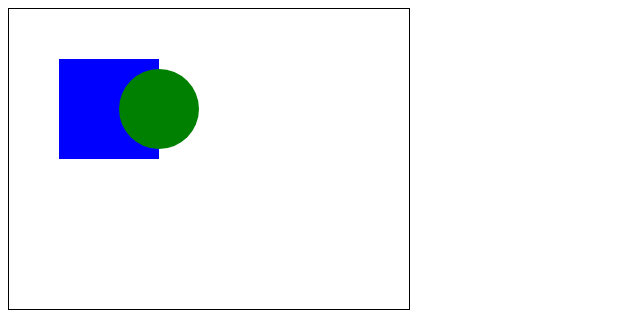
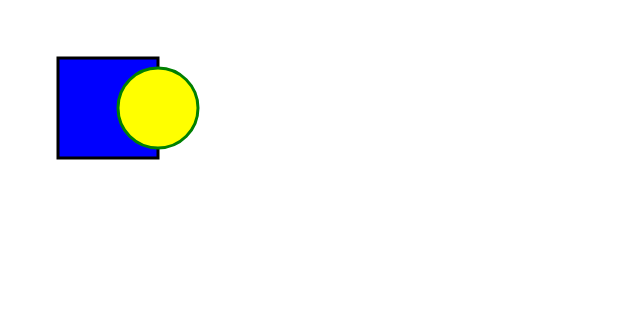
Before and after one commit to Mrsazazellll/Exercise-11, a plain HTML site: page index.html in a window 1280 px wide. Shown: the whole page, without its empty margins (0-640 px from the left). Drawn offline with Linux system fonts and the light colour scheme.

Commit message:
index.html

```diff
--- a/index.html
+++ b/index.html
@@ -3,12 +3,7 @@
 <head>
     <meta charset="UTF-8">
     <meta name="viewport" content="width=device-width, initial-scale=1.0">
-    <title>Web Programming Exercise 11</title>
-    <style>
-        canvas {
-            border: 1px solid black;
-        }
-    </style>
+    <title>Exercise 11</title>
 </head>
 <body>
     <canvas id="myCanvas" width="400" height="300"></canvas>
@@ -19,11 +14,17 @@
 
         ctx.fillStyle = 'blue';
         ctx.fillRect(50, 50, 100, 100);
+        ctx.strokeStyle = 'black';
+        ctx.lineWidth = 3;
+        ctx.strokeRect(50, 50, 100, 100);
 
         ctx.beginPath();
         ctx.arc(150, 100, 40, 0, 2 * Math.PI);
-        ctx.fillStyle = 'green';
+        ctx.fillStyle = 'yellow';
         ctx.fill();
+        ctx.strokeStyle = 'green';
+        ctx.lineWidth = 3;
+        ctx.stroke();
     </script>
 </body>
 </html>
```
